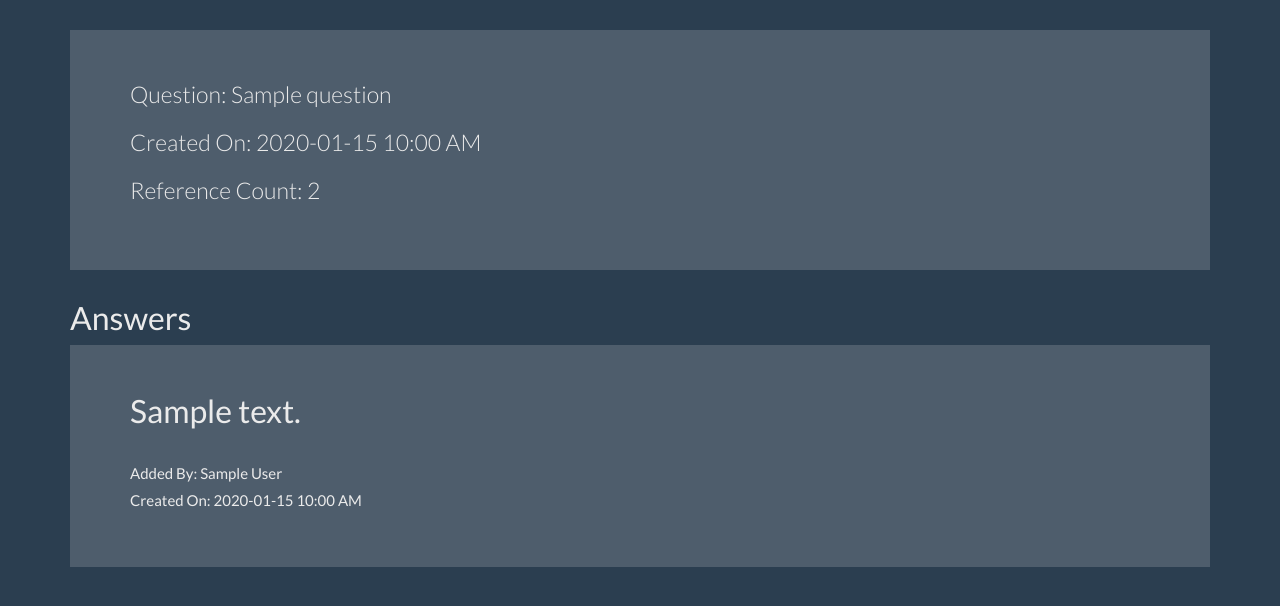
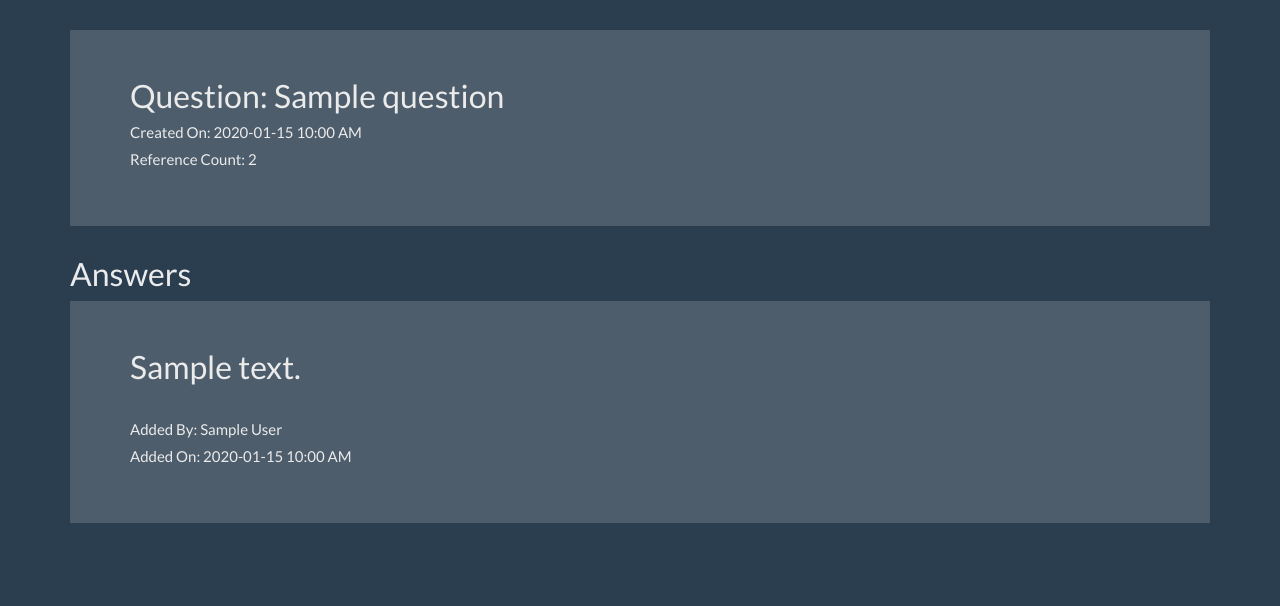
Before and after one commit to maygupta/qna-hub, a Flask app: page /question/1 in a window 1280 px wide. Shown: the part 40-646 px from the top of the page. Run offline with Flask 2, Linux system fonts and the light colour scheme; tables that the repository leaves empty hold one stand-in row (values such as "Sample post"); some libraries are stand-ins or nearby versions.

Commit message:
Update question.html

```diff
--- a/flask_qa/templates/question.html
+++ b/flask_qa/templates/question.html
@@ -3,10 +3,10 @@
 
 {% block content %}
 <div class="jumbotron">
-  <p>Question: {{ question.question }}</p>
+  <h2 class="list-group-item-heading">Question: {{ question.question }}</h2>
 
-  <p>Created On: {{ question.created_on.strftime('%Y-%m-%d %H:%M %p') }}</p>
-  <p>Reference Count: {{ question.ref_count}} </p>
+  <h5>Created On: {{ question.created_on.strftime('%Y-%m-%d %H:%M %p') }}</h5>
+  <h5>Reference Count: {{ question.ref_count}} </h5>
 
 </div>
 
@@ -21,7 +21,7 @@
               <h2 class="list-group-item-heading">{{ answer.text }}</h2>
               <br>
               <h5>Added By: {{ answer.adder.name }}</h5>
-              <h5>Created On: {{ answer.created_on.strftime('%Y-%m-%d %H:%M %p') }}</h5>
+              <h5>Added On: {{ answer.created_on.strftime('%Y-%m-%d %H:%M %p') }}</h5>
             </div>
           {% endfor %}
         </div>
```
